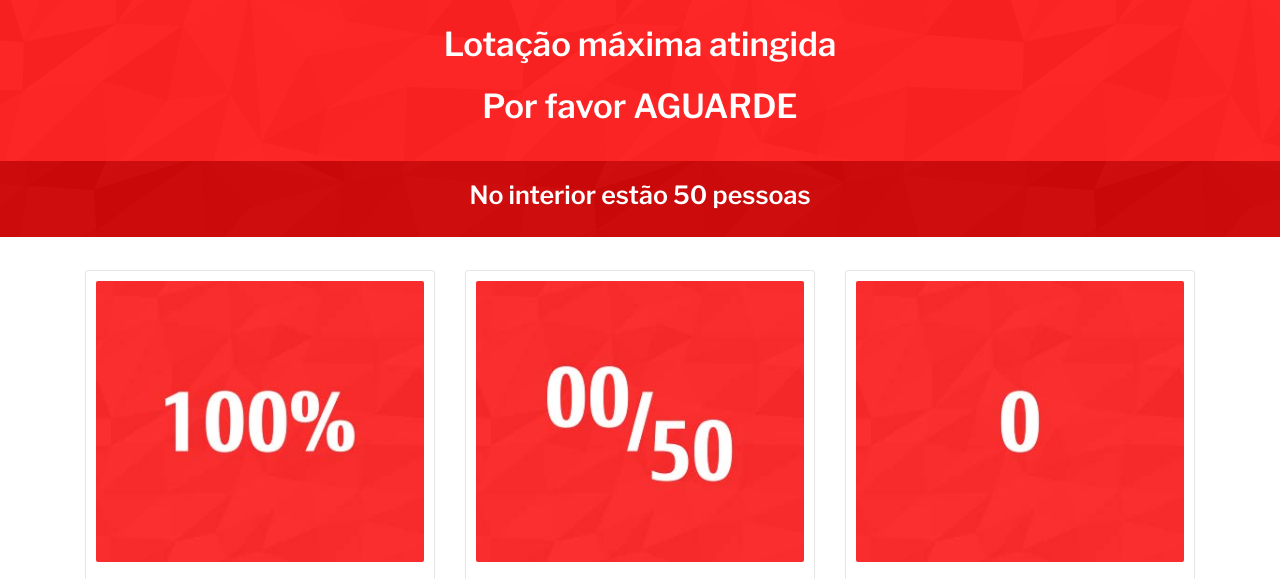
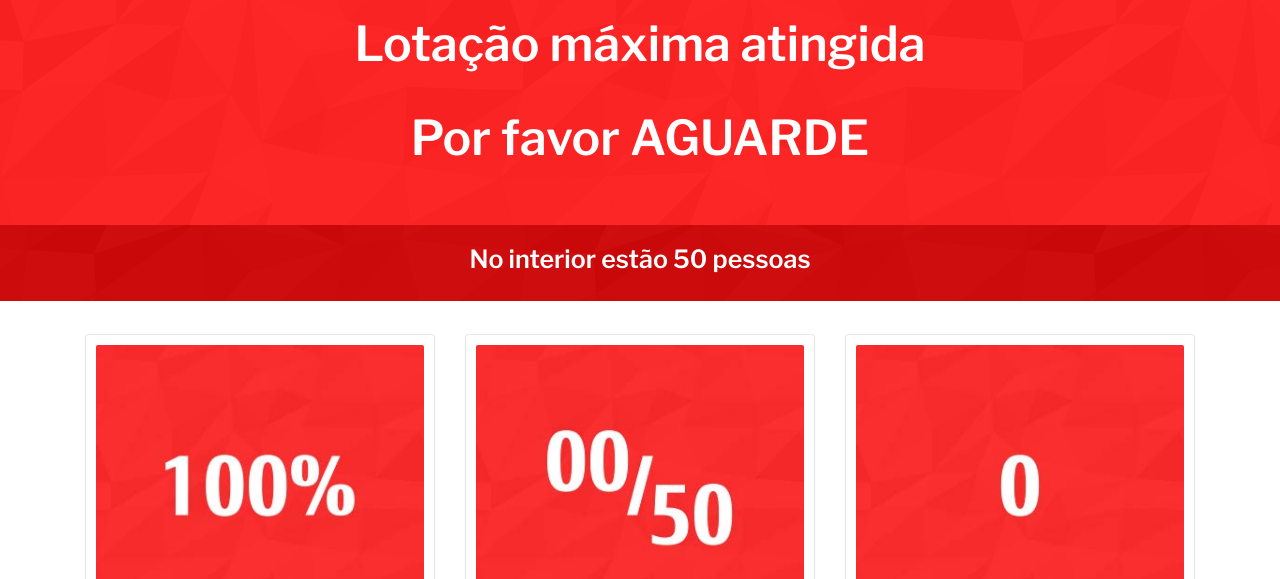
Before and after one commit to PTPintoh-tech/FTSDemo, a plain HTML site: page index_red.html in a window 1280 px wide. Shown: the part 203-782 px from the top of the page. Drawn offline with nearby package versions, Linux system fonts and the light colour scheme.

Commit message:
Actualização v2

```diff
--- a/index_red.html
+++ b/index_red.html
@@ -35,8 +35,8 @@
                 <div class="col-lg-8 offset-lg-2">
                     <div class="home-wrapper-red text-center">
                         <img src="./Images/stop.png" alt="" class="logo">
-                        <h2 style="color: #fff">Lotação máxima atingida</h2>
-                        <h2><b>Por favor AGUARDE</b></h2>
+                        <h1 style="color: #fff">Lotação máxima atingida</h1>
+                        <h1><b>Por favor AGUARDE</b></h1>
                     </div>
                 </div>
             </div>
```
Also changed, not shown: css/charts.css (+6 -1 lines).
